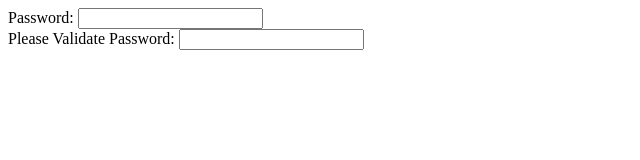
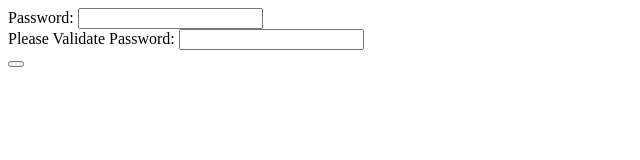
Before and after one commit to finndobbs/lab02, a plain HTML site: page passwordValidator.html in a window 1280 px wide. Shown: the full height of the page, 0-640 px from the left. Drawn offline with Linux system fonts and the light colour scheme.

Commit message:
Add button

```diff
--- a/passwordValidator.html
+++ b/passwordValidator.html
@@ -8,6 +8,8 @@
         Password: <input type='password' id='p1'>
 	<br>
 	Please Validate Password: <input type='password' id='p2'>
+	<br>
+	<button id='b1' value='Submit'>
     </body>
     <script>
         function validate(){
```
